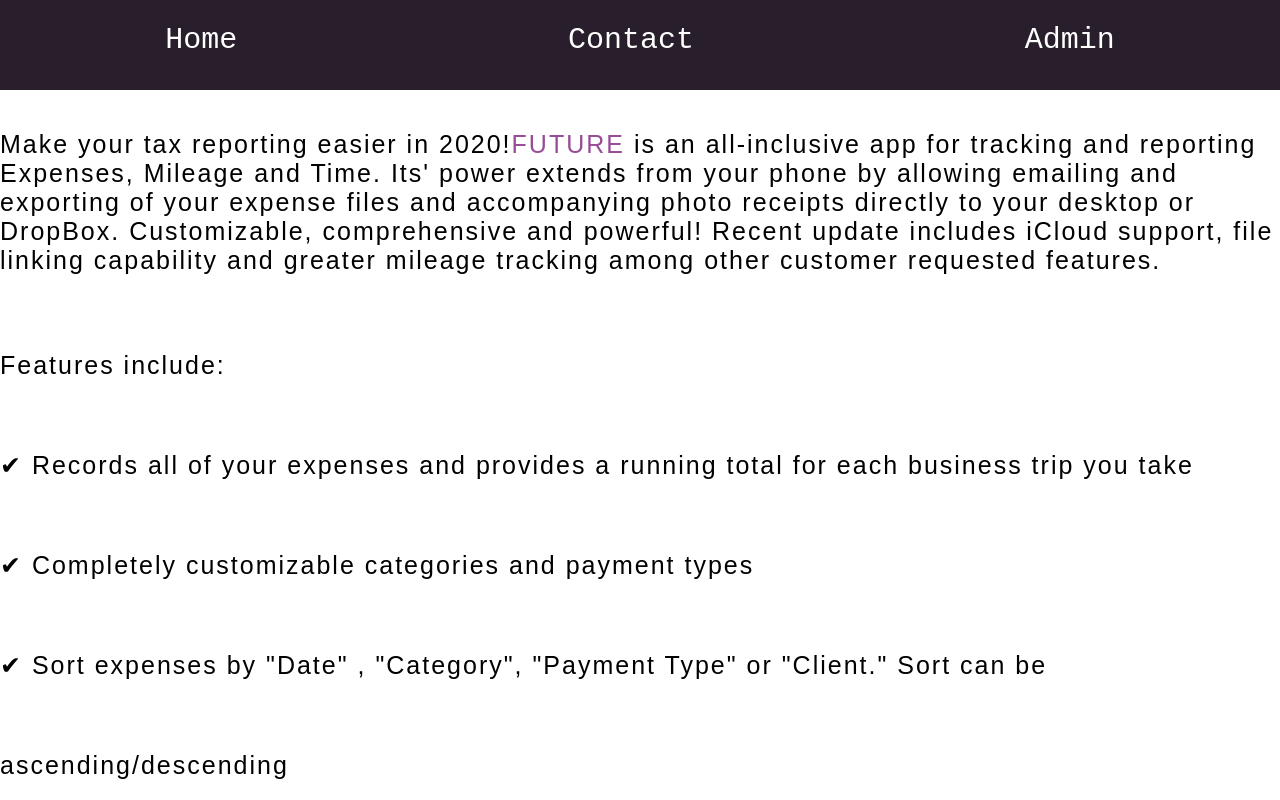
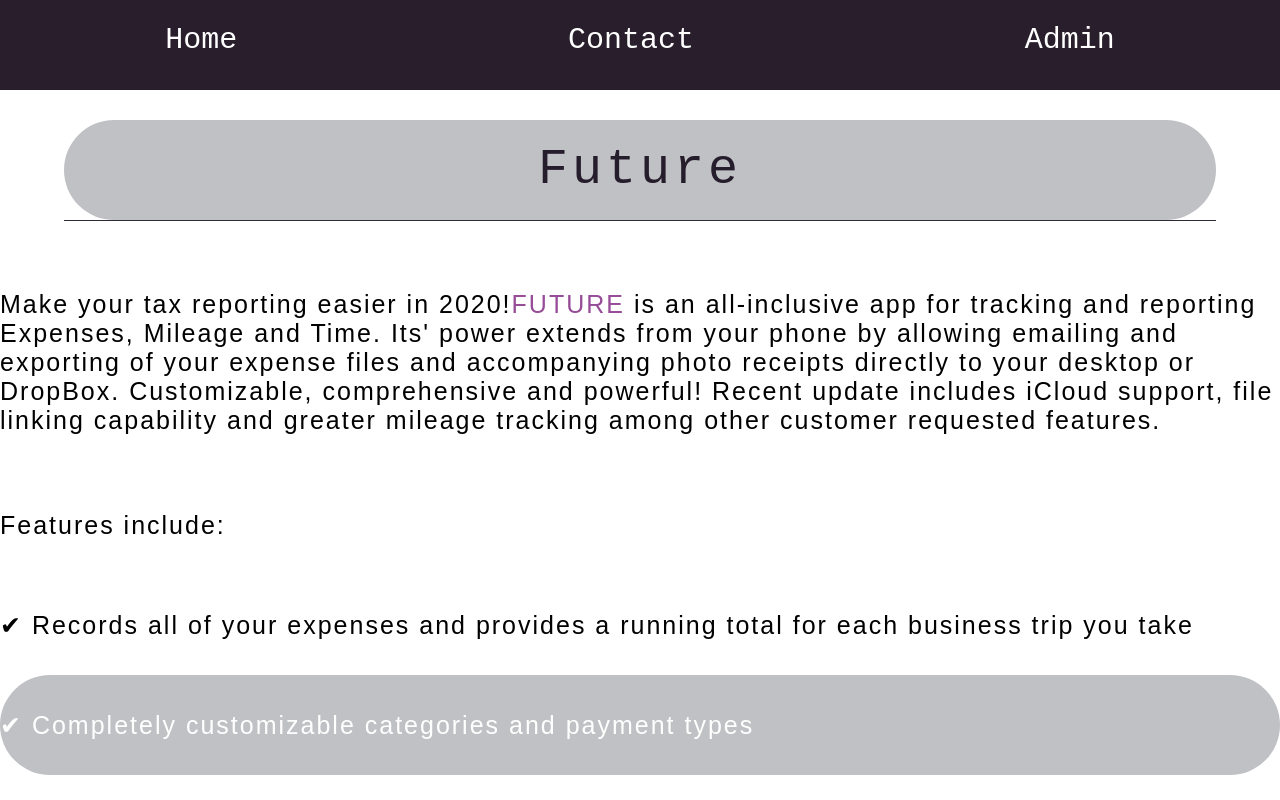
Before and after one commit to JOOLZ91/FutureApp_React_Router, a React (Create React App) app: page / in a window 1280 px wide. Shown: the part 440-1240 px from the top of the page. Built offline with nearby package versions, Linux system fonts and the light colour scheme.

Commit message:
Home Page upgrade

```diff
--- a/src/pages/HomePage.js
+++ b/src/pages/HomePage.js
@@ -4,6 +4,9 @@
 const HomePage = () => {
   return (
     <div>
+      <div className="head">
+        <p className="head">Future</p>
+      </div>
       <p className="main">
         Make your tax reporting easier in 2020!
         <span className="futurespan">FUTURE</span> is an all-inclusive app for
--- a/src/styles/App.css
+++ b/src/styles/App.css
@@ -15,6 +15,7 @@
   background-position: 50% 120%;
   /* background-size: cover; */
   background-attachment: fixed;
+  transition: 0.3;
 
 }
 
--- a/src/styles/Homepage.css
+++ b/src/styles/Homepage.css
@@ -16,3 +16,28 @@
 span.futurespan {
   color: rgb(150, 76, 150);
   }
+
+  div.head {
+    margin: 30px auto;
+    width: 90%;
+    height: 100px;
+    background-color: rgb(192, 193, 196);
+    border: 0px rgb(32, 39, 3) solid;
+    border-radius: 50px;
+  }
+
+  p.head {
+    text-align: center;
+    line-height: 100px;
+    font-size: 50px;
+    color:rgb(38, 29, 44);
+    letter-spacing: 4px;
+    font-family: 'Courier New', Courier, monospace;
+    border-bottom: 1px rgb(45, 41, 53) solid;
+  }
+
+  ul.features li:nth-child(even) {
+    background-color: rgb(192, 193, 196);
+    color: white;
+    border-radius: 50px;
+  }
```
Also changed, not shown: 1 other file (tests, documents, lock files or other folders).
